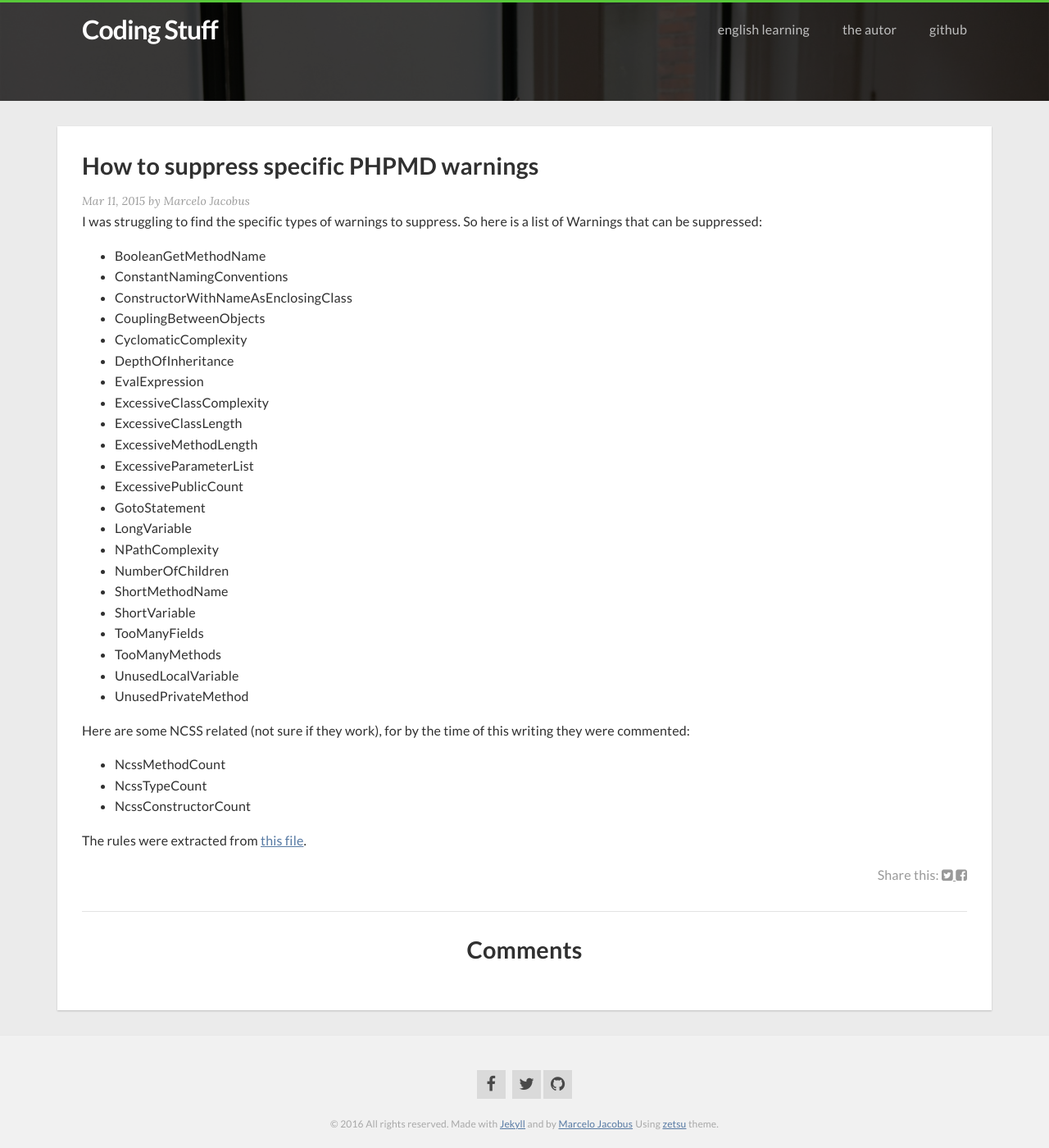
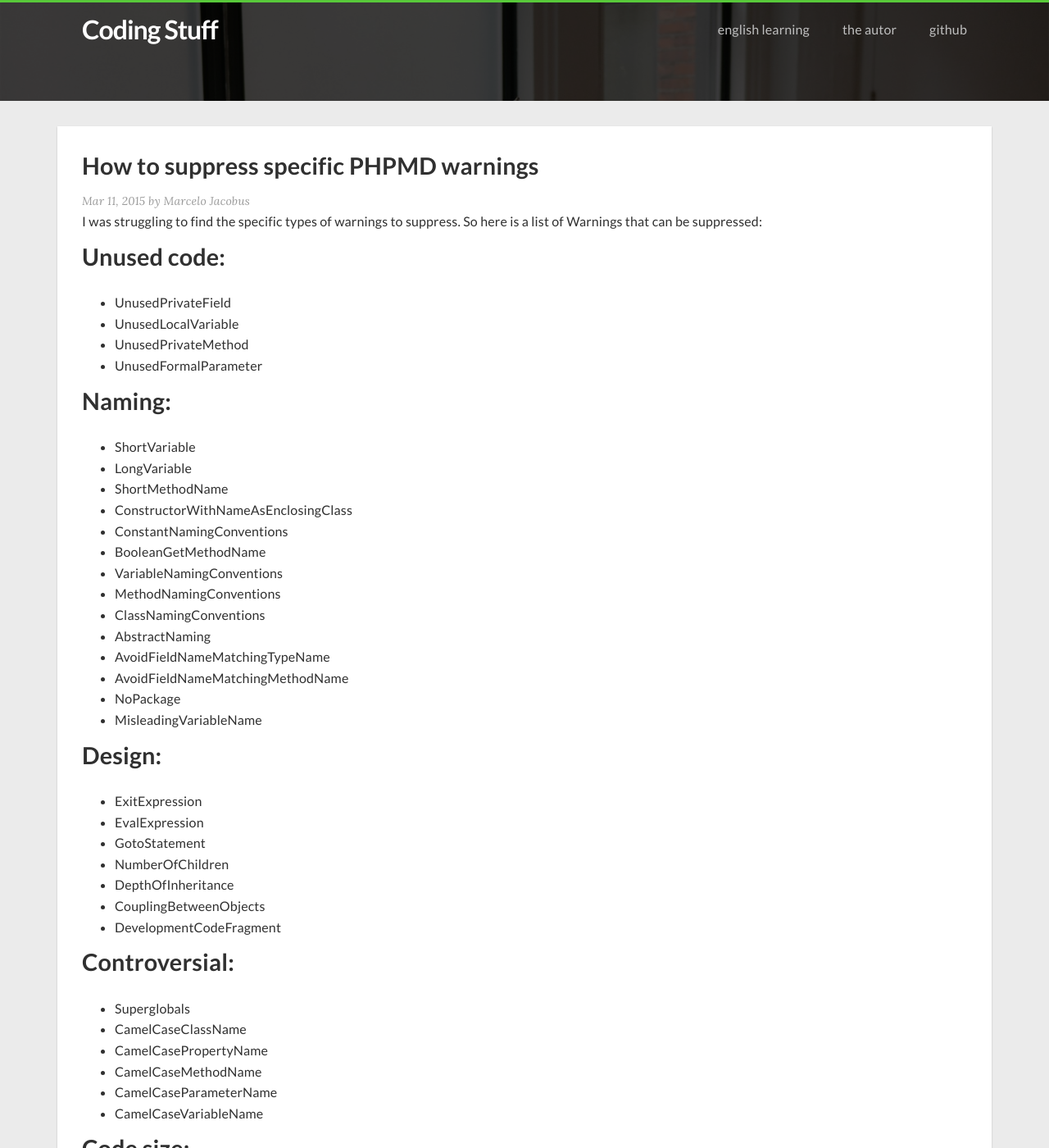
Before and after one commit to mjacobus/mjacobus.github.io, a Jekyll site: the page built from _posts/2015-03-11-how-to-suppress-specific-phpmd-warnings.md, in a window 1280 px wide and 1400 px high. Shown: the whole window at 82% size. Built offline with Jekyll 4.4.1, drawn with Linux system fonts in a browser that asks for light colours; nearby versions of some CDN libraries; comment, search, counter and statistics services are not loaded; some of the changed text lies outside the part shown.

Commit message:
Improved post

````diff
--- a/_posts/2015-03-11-how-to-suppress-specific-phpmd-warnings.md
+++ b/_posts/2015-03-11-how-to-suppress-specific-phpmd-warnings.md
@@ -7,6 +7,71 @@ comments: true
 
 I was struggling to find the specific types of warnings to suppress. So here is a list of Warnings that can be suppressed:
 
+## Unused code:
+
+- UnusedPrivateField
+- UnusedLocalVariable
+- UnusedPrivateMethod
+- UnusedFormalParameter
+
+
+## Naming:
+
+- ShortVariable
+- LongVariable
+- ShortMethodName
+- ConstructorWithNameAsEnclosingClass
+- ConstantNamingConventions
+- BooleanGetMethodName
+- VariableNamingConventions
+- MethodNamingConventions
+- ClassNamingConventions
+- AbstractNaming
+- AvoidFieldNameMatchingTypeName
+- AvoidFieldNameMatchingMethodName
+- NoPackage
+- MisleadingVariableName
+
+## Design:
+
+- ExitExpression
+- EvalExpression
+- GotoStatement
+- NumberOfChildren
+- DepthOfInheritance
+- CouplingBetweenObjects
+- DevelopmentCodeFragment
+
+## Controversial:
+
+- Superglobals
+- CamelCaseClassName
+- CamelCasePropertyName
+- CamelCaseMethodName
+- CamelCaseParameterName
+- CamelCaseVariableName
+
+## Code size:
+
+- CyclomaticComplexity
+- NPathComplexity
+- ExcessiveMethodLength
+- ExcessiveClassLength
+- ExcessiveParameterList
+- ExcessivePublicCount
+- TooManyFields
+- NcssMethodCount
+- NcssTypeCount
+- NcssConstructorCount
+- TooManyMethods
+- TooManyPublicMethods
+- ExcessiveClassComplexity
+
+## Clean code:
+
+- BooleanArgumentFlag
+- ElseExpression
+- StaticAccess
 - BooleanGetMethodName
 - ConstantNamingConventions
 - ConstructorWithNameAsEnclosingClass
@@ -36,4 +101,39 @@ Here are some NCSS related (not sure if they work), for by the time of this writ
 - NcssTypeCount
 - NcssConstructorCount
 
-The rules were extracted from [this file](https://github.com/DallasMuseumArt/DMA-Friends/blob/master/build/phpmd.xml).
+## Example:
+
+```php
+<?php
+
+namespace Acme;
+
+/**
+ * @SuppressWarnings(PHPMD)
+ */
+Class UnavoidableComplication
+{
+}
+?>
+```
+
+```php
+<?php
+
+namespace Acme;
+
+Class User
+{
+    /**
+     * @SuppressWarnings(PHPMD.BooleanGetMethodName)
+     * @return bool
+     */
+    public function getActive()
+    {
+        return $this->active;
+    }
+}
+?>
+```
+
+The rules were extracted from [these files](https://github.com/phpmd/phpmd/blob/master/src/main/resources/rulesets/).
````
